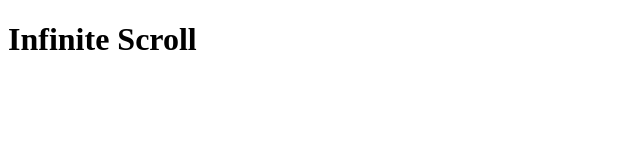
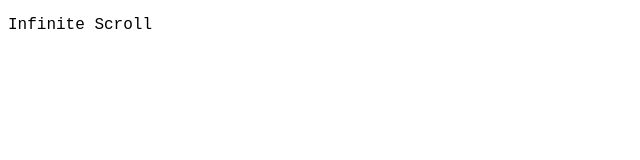
Before and after one commit to cambodianjesuss/infinite-scroll, a plain HTML site: page index.html in a window 1280 px wide. Shown: the whole page, without its empty margins (0-640 px from the left). Drawn offline with Linux system fonts and the light colour scheme.

Commit message:
linking files

```diff
--- a/index.html
+++ b/index.html
@@ -4,11 +4,14 @@
   <meta charset="UTF-8">
   <meta http-equiv="X-UA-Compatible" content="IE=edge">
   <meta name="viewport" content="width=device-width, initial-scale=1.0">
+  <link rel="stylesheet" href="styles.css">
   <title>Infinite Scroll</title>
 </head>
 <body>
   <div>
-    <h1>Infinite Scroll</h1>
+    <p>Infinite Scroll</p>
   </div>
+
+ <script src="script.js"></script>
 </body>
 </html>
--- a/script.js
+++ b/script.js
@@ -1 +1,2 @@
 // Begin
+console.log("Yay")
--- a/styles.css
+++ b/styles.css
@@ -1 +1,9 @@
 /* Begin */
+
+* {
+  box-sizing: border-box;
+}
+
+html {
+  font-family: 'Courier New', Courier, monospace;
+}
```
